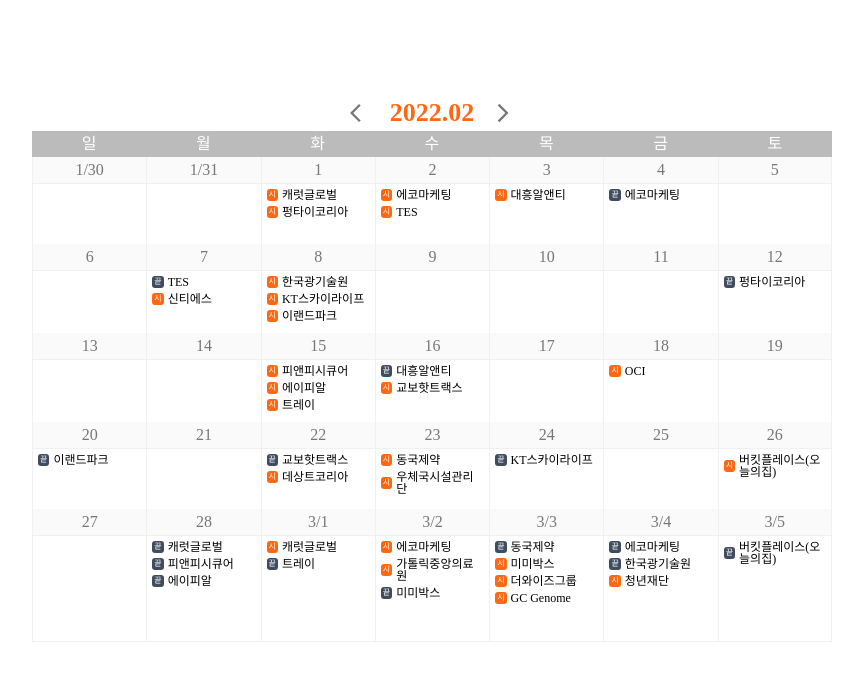
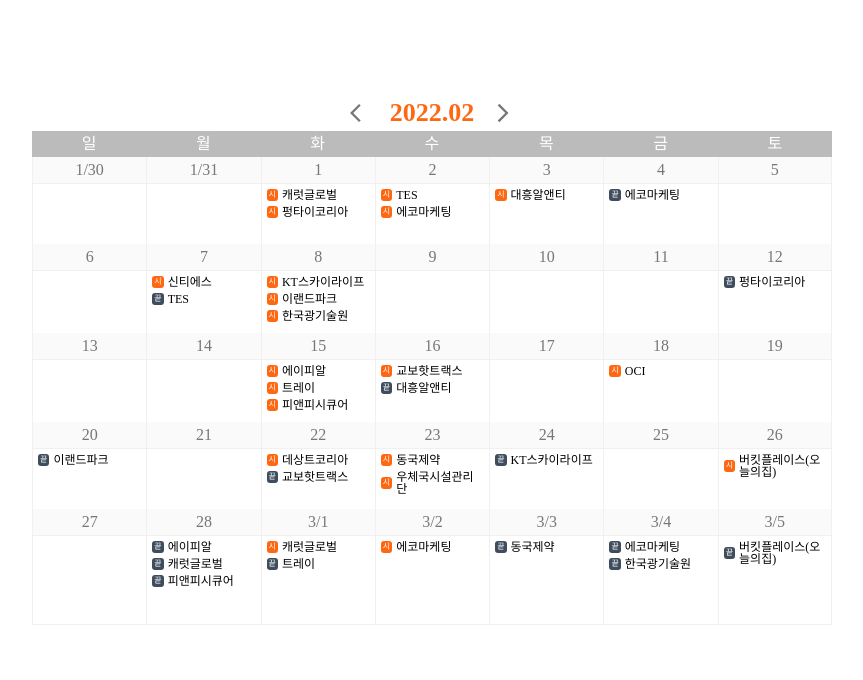
Before and after one commit to bonbon0202/recruitement_calendar, a React (Create React App) app: page / in a window 1280 px wide. Shown: the top 680 px of the page, without its empty margins (208-1071 px from the left). Built offline with nearby package versions, Linux system fonts and the light colour scheme.

Commit message:
Add: sort postings by type and text

```diff
--- a/src/CalendarLayout/Calendar.tsx
+++ b/src/CalendarLayout/Calendar.tsx
@@ -3,10 +3,10 @@
 import moment from 'moment';
 import { MdArrowBackIos, MdArrowForwardIos } from 'react-icons/md'
 import { makeWeekArray, calculateOneMonth, findIncludedPostingsAtWeek } from 'utils/date';
-import { MonthButtonType, JobPosting } from './types';
+import { MonthButtonType, JobPosting } from 'types';
 import DayTitle from "./DayTitle";
 import Week from './Week';
-import { MONTH_OF_TODAY, FIRST_WEEK_OF_YEAR, LAST_WEEK_OF_YEAR } from './data';
+import { MONTH_OF_TODAY, FIRST_WEEK_OF_YEAR, LAST_WEEK_OF_YEAR } from 'data';
 import css from './Calendar.module.scss';
 
 const Calendar = () => {
@@ -33,6 +33,14 @@
     ? LAST_WEEK_OF_YEAR + FIRST_WEEK_OF_YEAR
     : calendarMonth.endOf('month').week();
 
+  const firstDateInMonth = calendarMonth.startOf('month').format();
+  const lastDateInMonth = calendarMonth.endOf('month').format();
+  const postingsInMonth = data?.filter((posting) => {
+    if (moment(posting.start_time).isBetween(moment(firstDateInMonth).subtract(1, 'days'), moment(lastDateInMonth).add(1, 'days'))) {
+      return posting;
+    }
+  })
+
   return (
     <section className={css.container}>
       <div className={css.monthTool}>
@@ -47,10 +55,11 @@
         />
       </div>
       <DayTitle />
-      { data &&
+      { postingsInMonth &&
         makeWeekArray(firstWeek, lastWeek).map((week) => {
-          const postings = findIncludedPostingsAtWeek(data, week);
-          return <Week key={week} month={month} week={week} postings={postings} />
+          const postingsInWeek = findIncludedPostingsAtWeek(postingsInMonth, week);
+          const isFirstOrLastWeek = firstWeek === week || lastWeek === week;
+          return <Week key={week} month={month} week={week} postings={postingsInWeek} isFirstOrLastWeek={isFirstOrLastWeek} />
         })
       }
     </section>
--- a/src/CalendarLayout/DayTitle/DayTitle.tsx
+++ b/src/CalendarLayout/DayTitle/DayTitle.tsx
@@ -1,5 +1,5 @@
 import React from 'react';
-import { DAYS_NAME } from '../data';
+import { DAYS_NAME } from 'data';
 import css from './DayTitle.module.scss';
 
 const DayTitle = () => {
--- a/src/CalendarLayout/Week/Week.tsx
+++ b/src/CalendarLayout/Week/Week.tsx
@@ -1,32 +1,40 @@
 import moment from 'moment';
-import Posting from '../../Posting';
-import { JobPosting } from '../types';
+import { findIncludedPostingsAtDay } from 'utils/date';
+import Posting from '../../PostingItem';
+import { JobPosting } from 'types';
 import css from './Week.module.scss';
 
 interface Props {
   month: string;
   week: number;
   postings: JobPosting[];
+  isFirstOrLastWeek: boolean;
 }
 
-const Week: React.FC<Props> = ({ month, week, postings }) => {
+const Week: React.FC<Props> = ({ month, week, postings, isFirstOrLastWeek }) => {
+
+  let postingArr: JobPosting[] = [];
+
 
   return (
     <div className={css.weekWrapper}>
       {
         [...Array(7)].map((_, idx) => {
           let date = moment(month).clone().startOf('year').week(week).startOf('week').add(idx, 'day');
-          const isIncludesDateInMonth = date.format('YYYY.MM') === month;
+          const isIncludesDateInMonth = date.format('YYYY.MM') === month; // 함수로 빼기.
+          const startPostingsAtDay = findIncludedPostingsAtDay(postings, 'start', date);
+          const endPostingsAtDay = findIncludedPostingsAtDay(postings, 'end', date);
+          postingArr = [...startPostingsAtDay, ...endPostingsAtDay];
+
+
           return (
             <div key={idx} className={css.oneDayWrapper}>
               <div className={css.dateBox}>{date.format(isIncludesDateInMonth ? 'D' : 'M/D')}</div>
               <div className={css.contentBox}>
                 {
-                  postings.map((posting: JobPosting) => {
+                  postingArr.map((posting: JobPosting) => {
                     const isStartPosting = moment(posting.start_time).format('D') === date.format('D');
-                    const isEndPosting = moment(posting.end_time).format('D') === date.format('D');
-                    if (isStartPosting || isEndPosting)
-                      return <Posting key={posting.id} posting={posting} type={isStartPosting ? 'start' : 'end'} />
+                    return <Posting key={posting.id} posting={posting} type={isStartPosting ? 'start' : 'end'} />
                   })
                 }
               </div>
--- a/src/Posting/index.tsx
+++ /dev/null
@@ -1 +0,0 @@
-export { default } from './Posting';
--- a/src/Posting/Posting.tsx
+++ b/src/PostingItem/PostingItem.tsx
@@ -1,6 +1,7 @@
 import { cn } from 'utils/styles';
-import { JobPosting } from '../CalendarLayout/types';
-import css from './Posting.module.scss';
+import { JobPosting } from 'types';
+import { TYPE_TO_STRING } from 'data';
+import css from './PostingItem.module.scss';
 
 interface Props {
   posting: JobPosting;
@@ -20,8 +21,3 @@
 };
 
 export default Posting;
-
-const TYPE_TO_STRING = {
-  start: '시',
-  end: '끝'
-}
--- /dev/null
+++ b/src/PostingItem/index.tsx
@@ -0,0 +1 @@
+export { default } from './PostingItem';
--- a/src/CalendarLayout/data.ts
+++ b/src/data.ts
@@ -6,3 +6,8 @@
 
 export const FIRST_WEEK_OF_YEAR = 1;
 export const LAST_WEEK_OF_YEAR = 52;
+
+export const TYPE_TO_STRING = {
+  start: "시",
+  end: "끝",
+};
--- a/src/CalendarLayout/types.ts
+++ b/src/types.ts
@@ -1,11 +1,12 @@
 //TODO: 타입명.. 바꾸기.
 export type MonthButtonType = "previous" | "next";
+export type PostingType = "start" | "end";
 
 export interface JobPosting {
   id: number;
   name: string;
   image: string;
-  start_time: Date;
-  end_time: Date;
+  start_time: string;
+  end_time: string;
   content: string;
 }
--- a/src/utils/date/index.ts
+++ b/src/utils/date/index.ts
@@ -1,5 +1,6 @@
 import moment from "moment";
-import { MonthButtonType, JobPosting } from "CalendarLayout/types";
+import { MonthButtonType, JobPosting, PostingType } from "types";
+import { TYPE_TO_STRING } from "data";
 
 //TODO : 함수재사용으로 변경하기.
 export const addOneMonth = (date: moment.Moment) => {
@@ -40,8 +41,26 @@
   const result = postings.filter((posting: JobPosting) => {
     const startPosting = moment(posting.start_time).week();
     const endPosting = moment(posting.end_time).week();
+
     if (week === startPosting || week === endPosting) return posting;
   });
 
   return result;
 };
+
+export const findIncludedPostingsAtDay = (
+  postings: JobPosting[],
+  type: PostingType,
+  date: moment.Moment
+) => {
+  const result = postings.filter((posting: JobPosting) => {
+    return (
+      moment(posting[type === "start" ? "start_time" : "end_time"]).format(
+        "D"
+      ) === date.format("D")
+    );
+  });
+  return result.sort((a, b) => {
+    return a.name < b.name ? -1 : a.name < b.name ? 1 : 0;
+  });
+};
```
Also changed, not shown: src/PostingItem/PostingItem.module.scss (renamed from src/Posting/Posting.module.scss).
